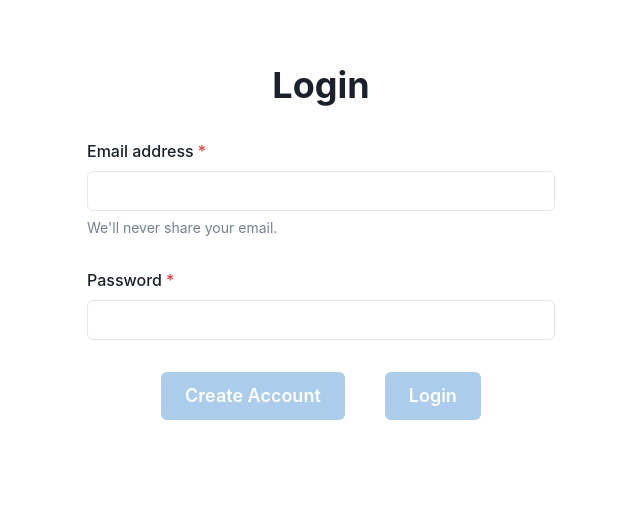
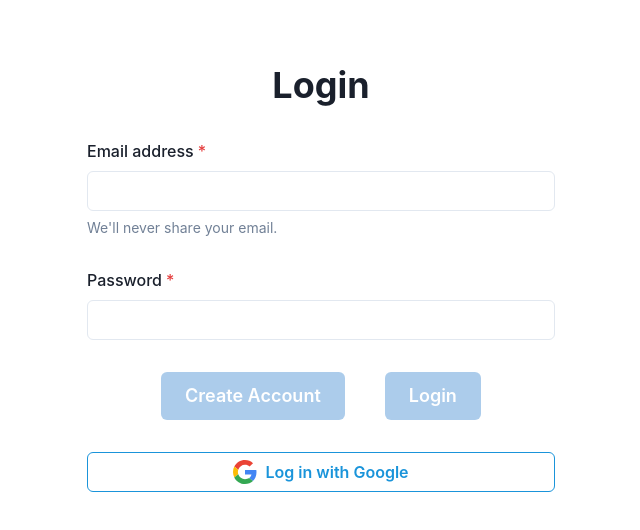
Before and after one commit to richierob62/next-redux-toolkit-apollo-chakra-formik-firebase-frontend, a Next.js app: page /login in a window 1280 px wide. Shown: the top 530 px of the page, without its empty margins (319-959 px from the left). Built offline with nearby package versions, Linux system fonts and the light colour scheme; no server answers.

Commit message:
Added Google sign-in using firebase

```diff
--- /dev/null
+++ b/components/GoogleSignInButton.tsx
@@ -0,0 +1,72 @@
+import { Button, useToast } from '@chakra-ui/react';
+
+import firebase from 'firebase/app';
+
+const GoogleLogo = () => (
+  <svg
+    version="1.1"
+    xmlns="http://www.w3.org/2000/svg"
+    width="24px"
+    height="24px"
+    viewBox="0 0 48 48"
+  >
+    <g>
+      <path
+        fill="#EA4335"
+        d="M24 9.5c3.54 0 6.71 1.22 9.21 3.6l6.85-6.85C35.9 2.38 30.47 0 24 0 14.62 0 6.51 5.38 2.56 13.22l7.98 6.19C12.43 13.72 17.74 9.5 24 9.5z"
+      ></path>
+      <path
+        fill="#4285F4"
+        d="M46.98 24.55c0-1.57-.15-3.09-.38-4.55H24v9.02h12.94c-.58 2.96-2.26 5.48-4.78 7.18l7.73 6c4.51-4.18 7.09-10.36 7.09-17.65z"
+      ></path>
+      <path
+        fill="#FBBC05"
+        d="M10.53 28.59c-.48-1.45-.76-2.99-.76-4.59s.27-3.14.76-4.59l-7.98-6.19C.92 16.46 0 20.12 0 24c0 3.88.92 7.54 2.56 10.78l7.97-6.19z"
+      ></path>
+      <path
+        fill="#34A853"
+        d="M24 48c6.48 0 11.93-2.13 15.89-5.81l-7.73-6c-2.15 1.45-4.92 2.3-8.16 2.3-6.26 0-11.57-4.22-13.47-9.91l-7.98 6.19C6.51 42.62 14.62 48 24 48z"
+      ></path>
+      <path fill="none" d="M0 0h48v48H0z"></path>
+    </g>
+  </svg>
+);
+
+function GoogleSignInButton() {
+  const toast = useToast();
+
+  const handleClick = () => {
+    const provider = new firebase.auth.GoogleAuthProvider();
+    provider.addScope('profile');
+    provider.addScope('email');
+    firebase
+      .auth()
+      .signInWithPopup(provider)
+      .then(() => {
+        window.location.href = '/';
+      })
+      .catch((err) => {
+        const { message } = err;
+        toast({
+          title: 'An error occurred',
+          description: message,
+          status: 'error',
+          duration: 6000,
+          isClosable: true,
+        });
+      });
+  };
+
+  return (
+    <Button
+      colorScheme="twitter"
+      leftIcon={<GoogleLogo />}
+      variant="outline"
+      onClick={handleClick}
+    >
+      Log in with Google
+    </Button>
+  );
+}
+
+export default GoogleSignInButton;
--- a/pages/login.tsx
+++ b/pages/login.tsx
@@ -12,6 +12,7 @@
   useToast,
 } from '@chakra-ui/react';
 
+import GoogleSignInButton from '../components/GoogleSignInButton';
 import firebase from 'firebase/app';
 import firebaseClient from '../firebaseClient';
 import { useState } from 'react';
@@ -106,6 +107,7 @@
             Login
           </Button>
         </Stack>
+        <GoogleSignInButton />
       </Stack>
     </Flex>
   );
```
